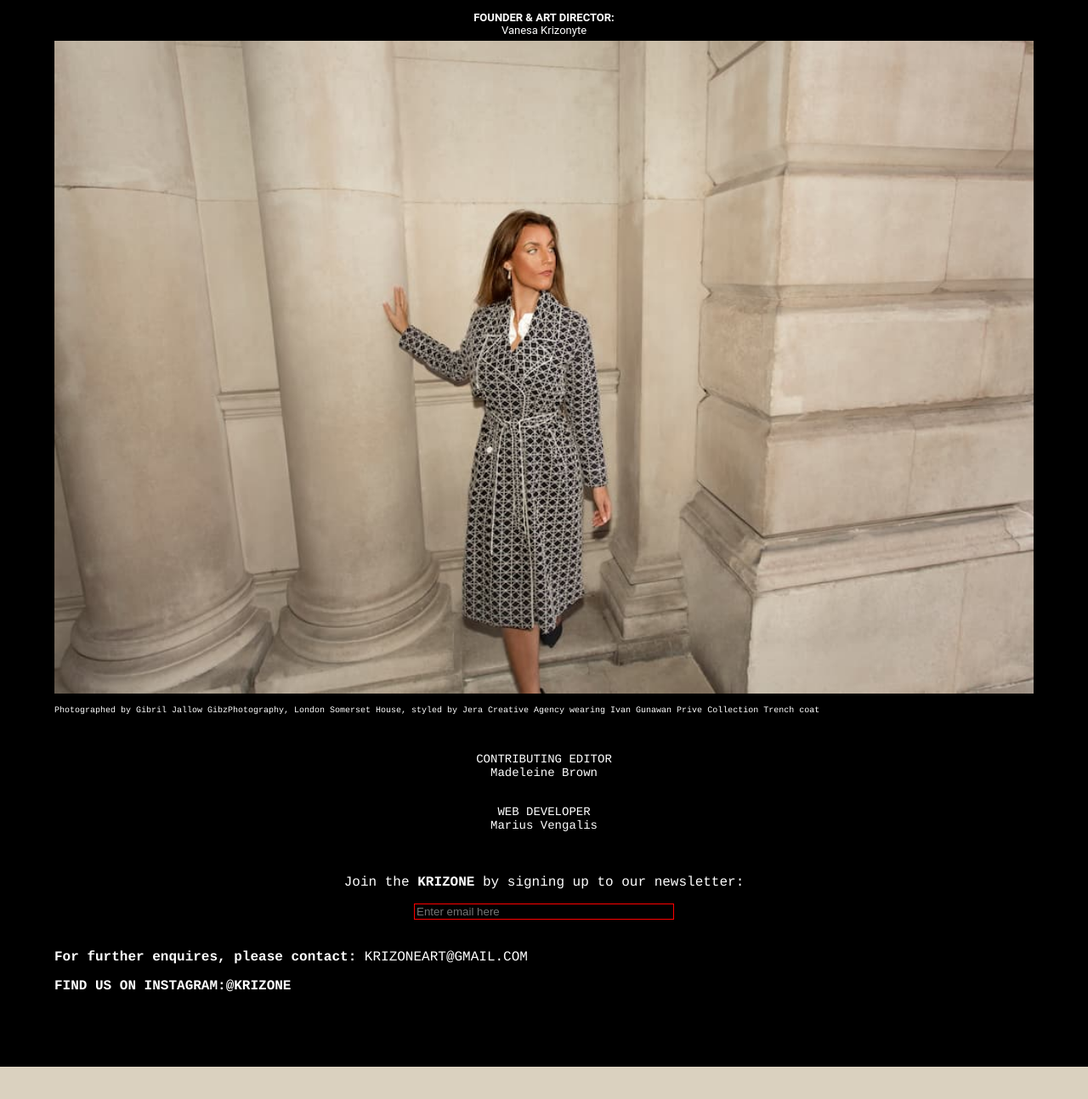
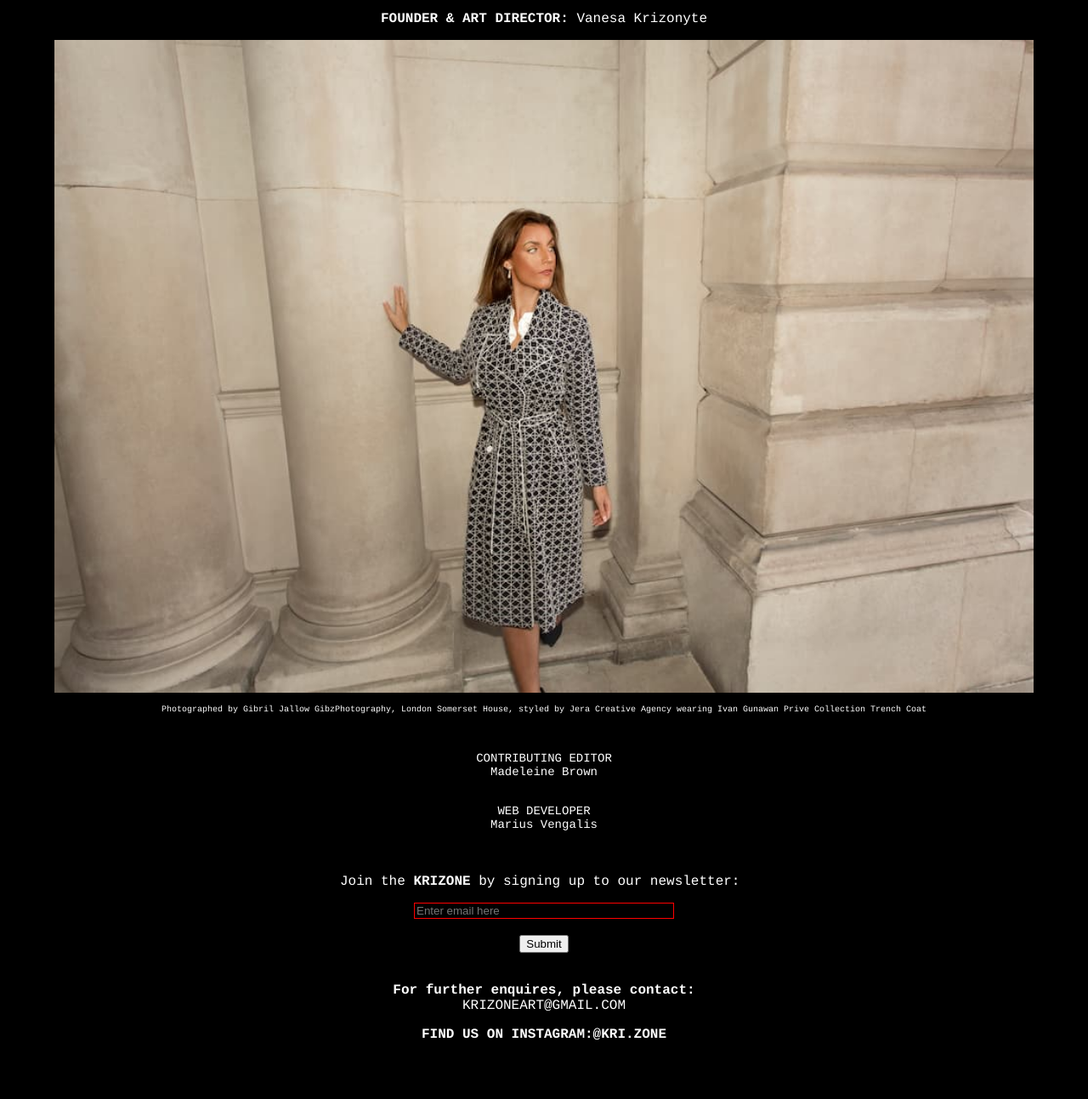
Before and after one commit to MariusVen/Krizone, a plain HTML site: page about-us.html in a window 1280 px wide. Shown: the part 675-1968 px from the top of the page at 85% size. Before the commit the page ends 1930 px from the top, so only its background shows below. Drawn offline with Linux system fonts and the light colour scheme.

Commit message:
updated about us page items aligment

```diff
--- a/about-us.html
+++ b/about-us.html
@@ -31,14 +31,11 @@
               motto <i>‘the art unleash’</i> is the idea of creating an access
               point and a zone to inspire creativity.
             </p>
-            <div class="founder">
-              <div class="founder-details">
-                <span class="founder-title"
-                  ><b>FOUNDER & ART DIRECTOR: </b></span
-                >
-                <span class="founder-name">Vanesa Krizonyte</span>
-              </div>
-            </div>
+            <p style="text-align: center">
+              <b>FOUNDER & ART DIRECTOR: </b>
+              Vanesa Krizonyte
+            </p>
+
             <div class="about-us-pictures-desktop">
               <img src="media/IMG_4008.jpg" alt="Logo" />
               <img src="media/IMG_4050.jpg" alt="Logo" />
@@ -48,10 +45,10 @@
               <img src="media/IMG_4093_mobile.jpg" alt="Logo" />
             </div>
 
-            <p style="font-size: 10px">
+            <p style="font-size: 10px; text-align: center">
               Photographed by Gibril Jallow GibzPhotography, London Somerset
               House, styled by Jera Creative Agency wearing Ivan Gunawan Prive
-              Collection Trench coat
+              Collection Trench Coat
             </p>
           </div>
           <br />
@@ -67,21 +64,27 @@
             </p>
             <br />
           </div>
+          <div class="about-us-bottom-section">
             <div id="email-input-paragraph">
-            <p>Join the <b>KRIZONE</b> by signing up to our newsletter:</p>
+              <p>
+                Join the <b>KRIZONE</b> by signing up to our newsletter:&nbsp;
+              </p>
               <input
                 type="text"
                 name="email-input"
                 id="input"
                 value=""
                 placeholder="Enter email here"
-            />
+              />&nbsp;<button>Submit</button>
             </div>
+
             <br />
-          <p style="text-align: left">
-            <b>For further enquires, please contact: </b>KRIZONEART@GMAIL.COM
+            <p>
+              <b>For further enquires, please contact: </b
+              ><br />KRIZONEART@GMAIL.COM
             </p>
-          <p class="instagram"><b>FIND US ON INSTAGRAM:@KRIZONE</b></p>
+            <p class="instagram"><b>FIND US ON INSTAGRAM:@KRI.ZONE</b></p>
+          </div>
         </div>
       </div>
     </div>
--- a/styles.css
+++ b/styles.css
@@ -139,7 +139,9 @@ span {
 .about-us b {
   color: white;
 }
-
+.about-us-bottom-section p {
+  text-align: center;
+}
 .window-no-column h1 {
   color: white;
 }
@@ -178,24 +180,7 @@ input[type="text"] {
 #contributing-editor {
   text-align: right;
 }
-.founder {
-  text-align: left;
-  margin-bottom: 5px;
-}
-.founder-details {
-  display: inline;
-  font-size: 13px;
-  text-align: left;
-  align-items: left;
-}
 
-.founder-title {
-  margin-left: 60px;
-}
-.founder-title,
-.founder-name {
-  display: inline;
-}
 .instagram {
   padding-bottom: 50px;
 }
@@ -208,6 +193,8 @@ input[type="text"] {
     background-image: url("media/building_mobile.jpg"); /* Add your building image URL here */
     flex-direction: column;
     background-size: cover;
+    background-position: center top;
+
     /* height: 950px; */
   }
   .building-container-article {
@@ -333,6 +320,7 @@ input[type="text"] {
     background-color: black;
     padding-bottom: 20px;
   }
+
   .about-us-pictures-desktop img {
     display: none;
   }
@@ -351,17 +339,6 @@ input[type="text"] {
   }
   #contributing-editor {
     text-align: center;
-  }
-  .founder .founder-details {
-    display: block;
-    text-align: center;
-  }
-  .founder-title {
-    margin-left: 0px;
-  }
-  .founder-title,
-  .founder-name {
-    display: block;
   }
 }
 /* @media screen and (min-width: 900px) {
@@ -439,7 +416,7 @@ input[type="text"] {
   #email-input-paragraph {
     display: flex;
     flex-direction: row;
-    justify-content: left; /* Horizontally center the content */
+    justify-content: center; /* Horizontally center the content */
     align-items: center;
   }
 }
```
Lines whose indentation alone changed are shown as unchanged.
